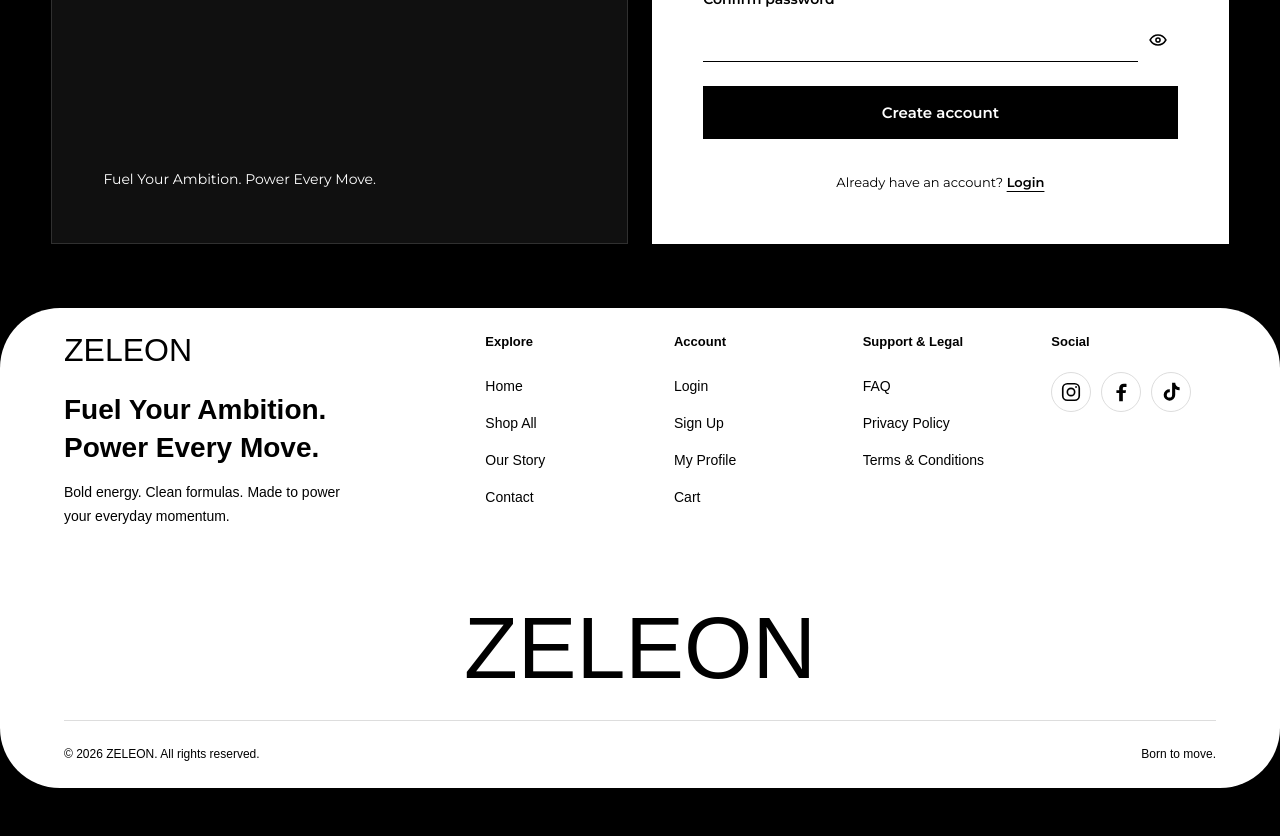
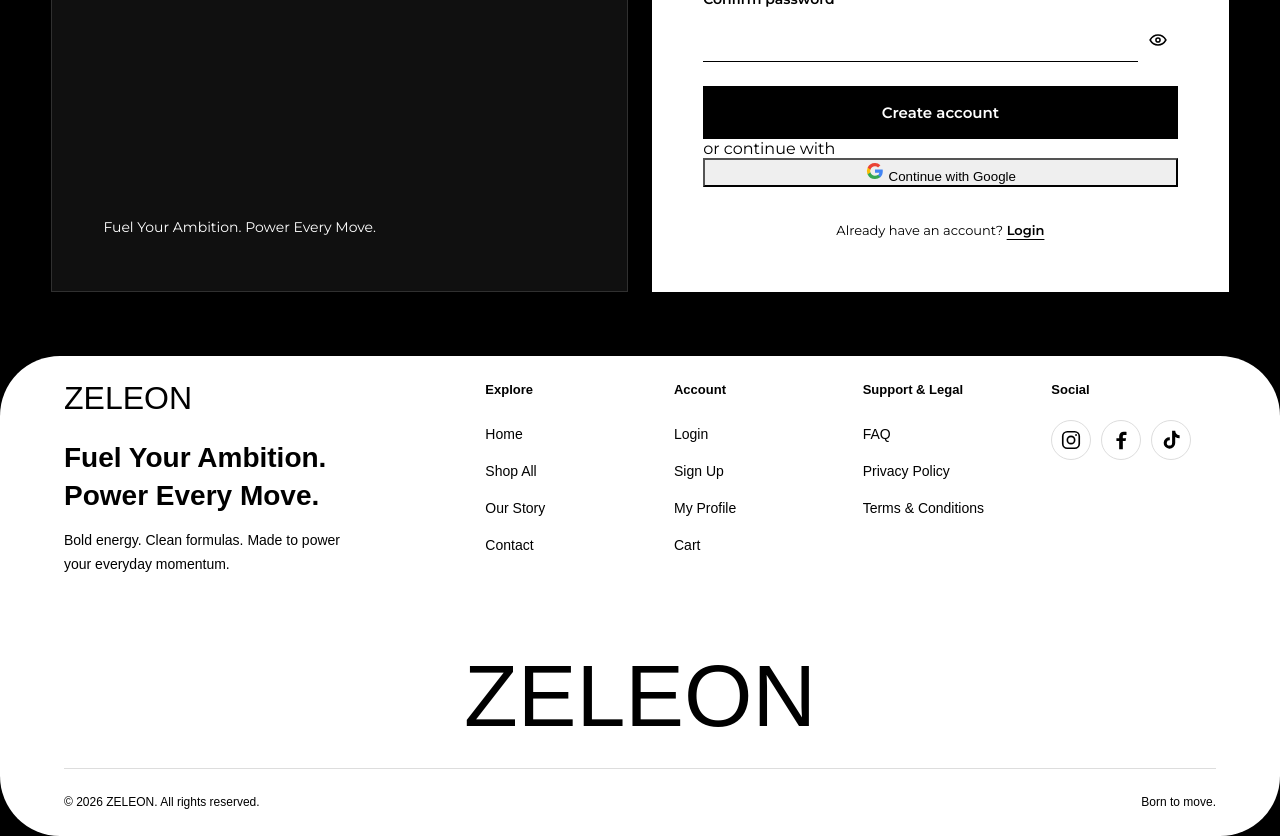
Before and after one commit to guntaishviligiorgi543-afk/Zeleon, an Angular app: page /signup in a window 1280 px wide. Shown: the part 920-1756 px from the top of the page. Before the commit the page ends 1708 px from the top, so only its background shows below. Built offline with nearby package versions, Linux system fonts and the light colour scheme; a web font is replaced by a local one.

Commit message:
Integrate Google OAuth in ZELEON customer authentication

```diff
--- a/src/app/pages/signup/signup.html
+++ b/src/app/pages/signup/signup.html
@@ -61,6 +61,11 @@
       <button type="submit" [disabled]="pending()" [attr.aria-busy]="pending()">{{ pending() ? 'Creating account…' : 'Create account' }}</button>
       <p class="form-status" role="status">{{ status() }}</p>
     </form>
+    <div class="oauth-divider"><span>or continue with</span></div>
+    <button class="google-oauth-button" type="button" [disabled]="pending()" (click)="googleSignIn()">
+      <svg viewBox="0 0 24 24" width="20" height="20" aria-hidden="true"><path fill="#4285F4" d="M21.35 12.22c0-.71-.06-1.39-.18-2.05H12v3.87h5.24a4.48 4.48 0 0 1-1.94 2.94v2.44h3.14c1.84-1.7 2.91-4.2 2.91-7.2Z"/><path fill="#34A853" d="M12 21.5c2.62 0 4.82-.87 6.43-2.35l-3.14-2.44c-.87.58-1.98.93-3.29.93a5.9 5.9 0 0 1-5.55-4.1H3.22v2.52A9.5 9.5 0 0 0 12 21.5Z"/><path fill="#FBBC05" d="M6.45 13.54a5.7 5.7 0 0 1 0-3.08V7.94H3.22a9.5 9.5 0 0 0 0 8.12l3.23-2.52Z"/><path fill="#EA4335" d="M12 6.36c1.42 0 2.69.49 3.69 1.45l2.77-2.77A9.18 9.18 0 0 0 12 2.5a9.5 9.5 0 0 0-8.78 5.44l3.23 2.52A5.9 5.9 0 0 1 12 6.36Z"/></svg>
+      Continue with Google
+    </button>
     <p class="account-link">Already have an account? <a routerLink="/login">Login</a></p>
   </div>
 </section>
```
